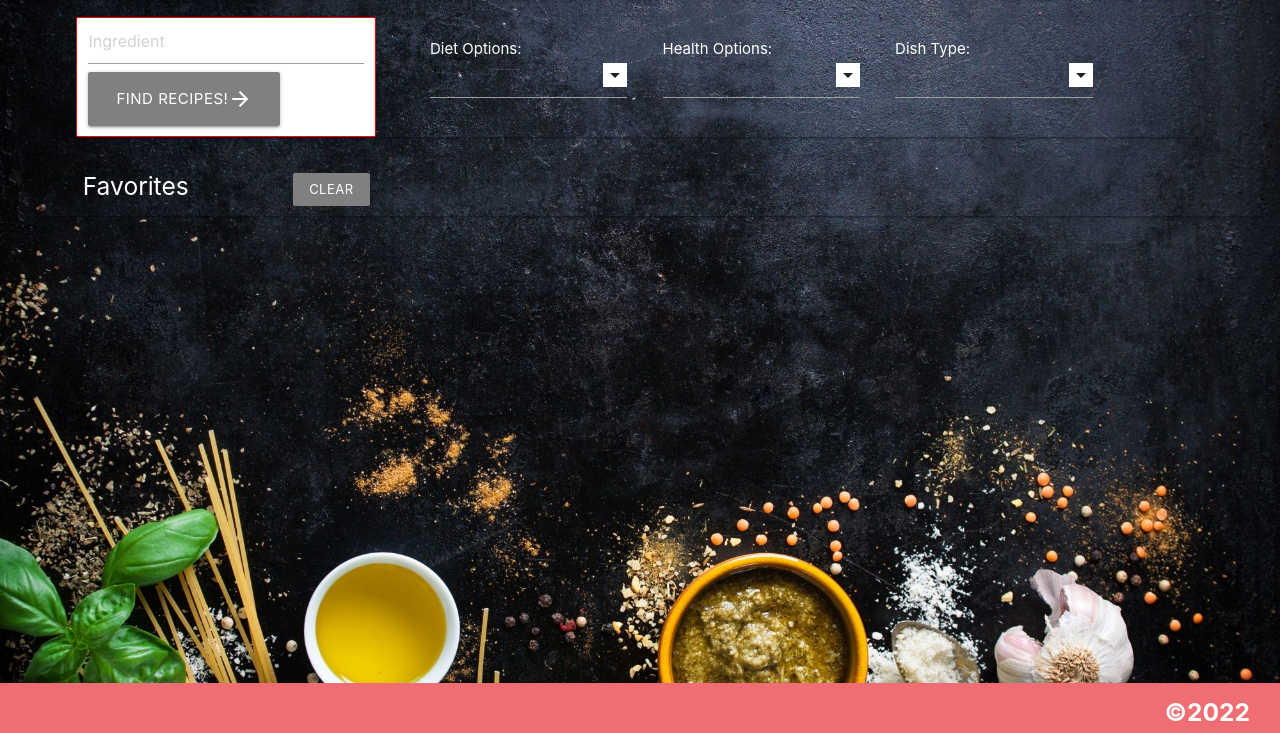
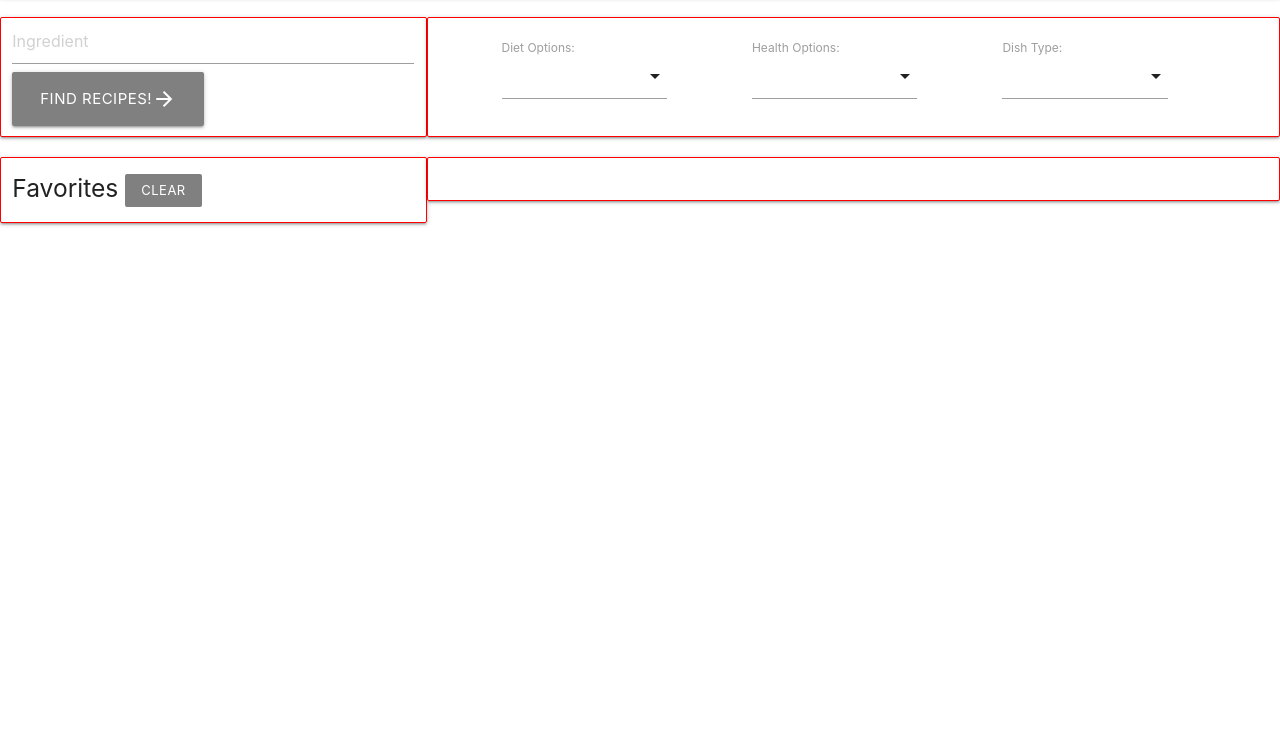
Before and after one commit to annoyingdroid/FoodyTrack, a plain HTML site: page index.html in a window 1280 px wide. Shown: the part 67-800 px from the top of the page. Drawn offline with nearby package versions, Linux system fonts and the light colour scheme; no server answers.

Commit message:
revert to unstyled commit

```diff
--- a/assets/css/style.css
+++ b/assets/css/style.css
@@ -1,20 +1,9 @@
 * {
   box-sizing: border-box;
-  margin: 0;
-  padding: 0;
-}
-
-html {
-  background-image: url("../images/slate_food_background.jpeg");
-  background-size: cover;
-  background-attachment: fixed;
 }
 
 main {
   margin-top: 20px;
-  display: flex;
-  flex-wrap: wrap;
-  justify-content: center;
 }
 
 header {
@@ -46,27 +35,19 @@ header {
 
 #searchBox {
   border: 1px solid red;
-  margin: 0;
-  flex-wrap: wrap;
-  min-width: 300px;
-  align-items: center;
-  flex-basis: 0;
-
+  margin: 0px;
 }
 
 #searchFilters {
   display: flex;
-  padding: 20px 100px 20px 30px;
+  padding: 20px 100px 20px 0;
   margin: 0px;
-  /* border: 1px solid red; */
-  min-width: 700px;
-  background-color: transparent;
+  border: 1px solid red;
 }
 
 #favorites {
-  /* border: 1px solid red; */
+  border: 1px solid red;
   margin: 0px;
-  background-color: transparent;
 }
 
 #dataDisplay {
@@ -74,9 +55,8 @@ header {
   flex-wrap: wrap;
   justify-content: space-between;
   padding: 22px 22px 20px 0;
-  /* border: 1px solid red; */
+  border: 1px solid red;
   margin: 0px;
-  background-color: transparent;
 }
 
 #favesList li {
@@ -92,90 +72,3 @@ header {
   display: flex;
   flex-direction: row;
 }
-
-.row {
-  margin-left: auto;
-  margin-right: auto;
-  margin-bottom: 20px;
-  display: flex;
-  justify-content: center;
-  flex-wrap: wrap;
-}
-
-.row .col.s3 {
-  width: 20%;
-  min-width: 220px;
-}
-
-#favorites h5 {
-  color: white;
-  display: flex;
-  justify-content: space-around;
-  min-width: 300px;
-}
-
-.input-field>label {
-  color: white;
-  font: inherit;
-}
-
-button, input {
-  color: white;
-}
-
-.footer {
-  position: fixed;
-  bottom: 0;
-  width: 100%;
-  height: 50px;
-  background-color: #ee6e73;
-  padding-bottom: 30px;
-  z-index: 9999;
-}
-
-.footer-notes {
-  font-weight: bold;
-  color: white;
-  text-align: right;
-  margin-right: 30px;
-}
-
-.select-wrapper .caret {
-  background-color: white;
-}
-
-@media screen and (max-width: 768px) {
-  nav .brand-logo {
-    font-size: 4vw;
-  }
-
-  .input-field>label {
-    font-size: 2vw;
-  }
-
-  .select-wrapper input.select-dropdown {
-    width: 11em;
-  }
-
-  input.select-dropdown.dropdown-trigger {
-    font-size: 2vw;
-  }
-
-  .row {
-    display: flex;
-    flex-wrap: wrap;
-    flex-direction: column;
-    align-items: center;
-  }
-
-  .row .col.s3 {
-
-    min-width: 12em;
-  }
-
-  #searchFilters {
-    min-width: 550px;
-  }
-
-
-}
--- a/assets/js/index.js
+++ b/assets/js/index.js
@@ -2,8 +2,8 @@
 // var qParam = document.querySelector('#qParameter');
 var dataDisplayContainer = $("#dataDisplay");
 var foodEmojis = [];
-var dietOptions = ['Balanced', 'High Fiber', 'High Protein', 'Low Carb', 'Low Fat', 'Low Sodium'];
-var healthOptions = ['Alcohol Cocktails', 'Alcohol Free', 'Alcohol Free', 'Egg Free', 'Immunity Supporting', 'Kosher', 'Low Sugar', 'No Oil Added', 'Paleo', 'Peanut Free', 'Pescatarian', 'Pork Free', 'Red Meat Free', 'Sesame Free', 'Shellfish Free', 'Soy Free', 'Sugar Conscious', 'Sulfite Free', 'Tree Nut Free', 'Vegan', 'Vegetarian', 'Wheat Free'];
+var dietOptions = ['Balanced', 'High Fiber', 'Hight Protein', 'Low Carb', 'Low Fat', 'Low Sodium'];
+var healthOptions = ['Alcohol Cocktails', 'Alcohol Free', 'Alcohol Free', 'Egg Free', 'Egg Free', 'Egg Free', 'Immunity Supporting', 'Kosher', 'Low Sugar', 'No Oil Added', 'Paleo', 'Peanut Free', 'Pescatarian', 'Pork Free', 'Red Meat Free', 'Sesame Free', 'Shellfish Free', 'Soy Free', 'Sugar Conscious', 'Sulfite Free', 'Tree Nut Free', 'Vegan', 'Vegetarian', 'Wheat Free'];
 var dishType = ['None', 'Biscuits and Cookies', 'Bread', 'Cereals', 'Condiments and Sauces', 'Desserts', 'Main Course', 'Pancake', 'Preps', 'Preserve', 'Salad', 'Sandwiches', 'Side Dish', 'Soup', 'Starter', 'Sweets'];
 
 
--- a/index.html
+++ b/index.html
@@ -30,7 +30,7 @@
     </nav>
 
     <main>
-      <div class="main">
+      <div>
         <div class="row">
           <!-- SEARCH BOX -->
           <div
@@ -65,7 +65,7 @@
                             <option value="low-fat">Low Fat</option>
                             <option value="low-sodium">Low Sodium</option>
               </select>
-              <label class="test">Diet Options:</label>
+              <label>Diet Options:</label>
             </div>
 
             <!-- HEALTH OPTIONS FILTER -->
@@ -101,7 +101,7 @@
             </div>
 
             <!-- DISH TYPE FILTER  -->
-            <div id="dishTypeOptions" class="input-field col s3 m12">
+            <div id="dishTypeOptions" class="input-field col s3">
               <select id="dishSelect">
                 <option value=""></option>
                             <option value="Biscuits and cookies">Biscuits and Cookies</option>
@@ -186,9 +186,6 @@
       </div>
     </main>
     <footer>
-      <div class="footer">
-        <h5 class="footer-notes">&copy2022</h5>
-      </div>
       <script src="https://code.jquery.com/jquery-3.4.1.min.js"></script>
       <script src="https://cdnjs.cloudflare.com/ajax/libs/materialize/1.0.0/js/materialize.min.js"></script>
       <script src="./assets/js/index.js"></script>
```
Also changed, not shown: assets/images/slate_food_background.jpeg (deleted).
